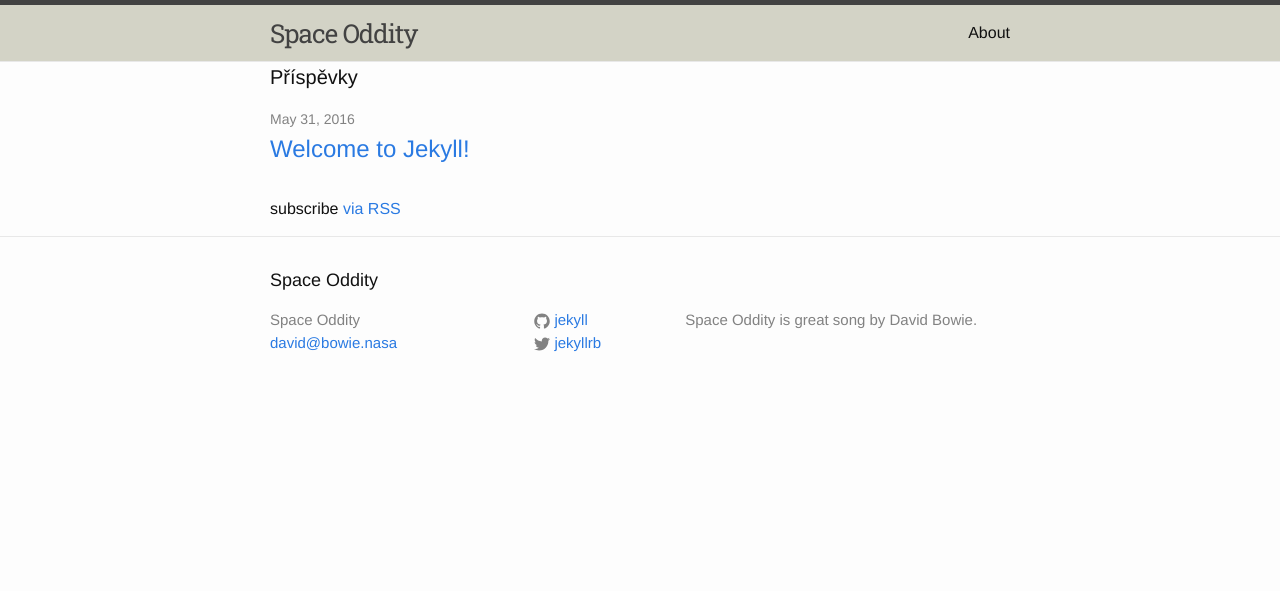
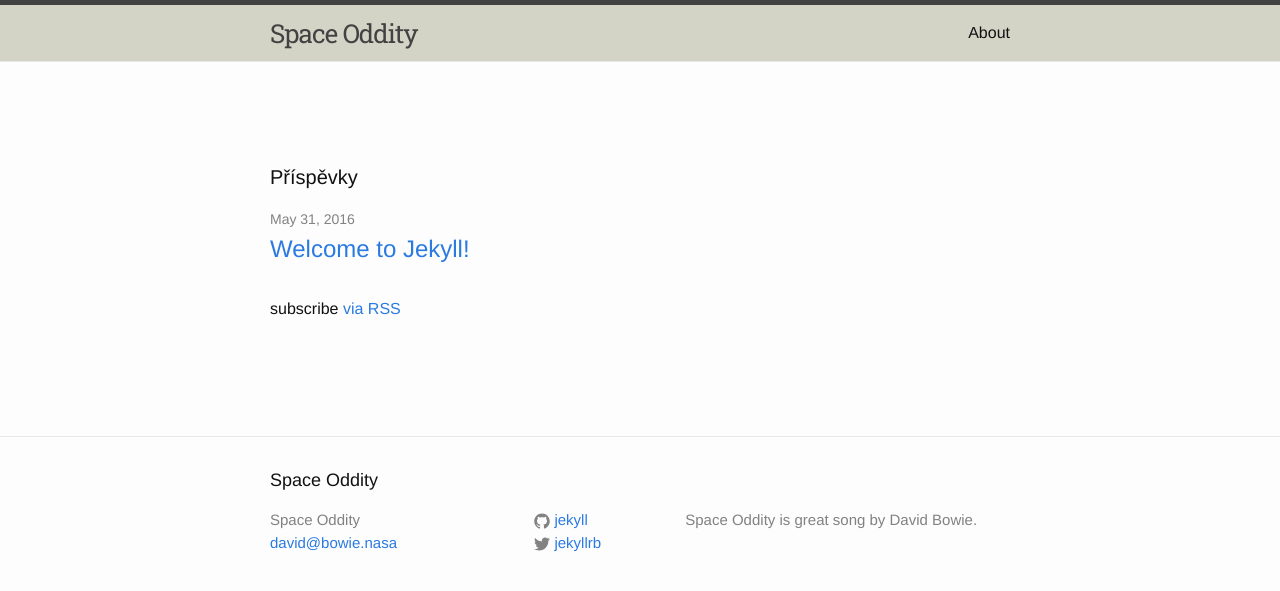
Before and after one commit to shm1ck/my-first-repo.github.io, a Jekyll site: the page built from index.html, in a window 1280 px wide. Shown: the top 591 px of the page. Built offline with Jekyll 4.4.1, drawn with Linux system fonts in a browser that asks for light colours.

Commit message:
Update _layout.scss

```diff
--- a/_sass/_layout.scss
+++ b/_sass/_layout.scss
@@ -173,7 +173,7 @@
  * Page content
  */
 .page-content {
-    padding: 100 0;
+    padding: 100px 0;
 }
 
 .page-heading {
```
